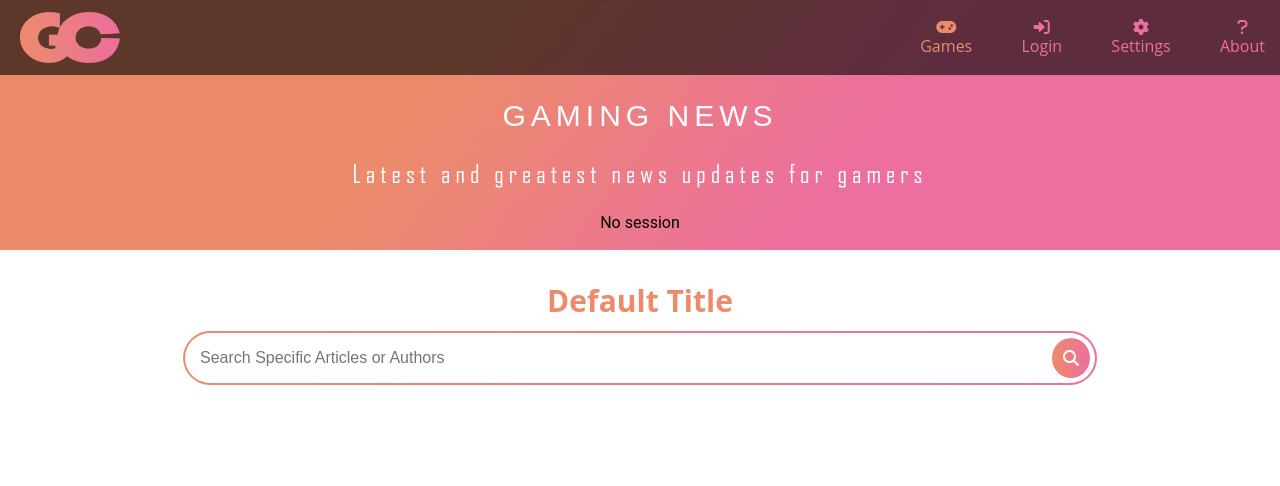
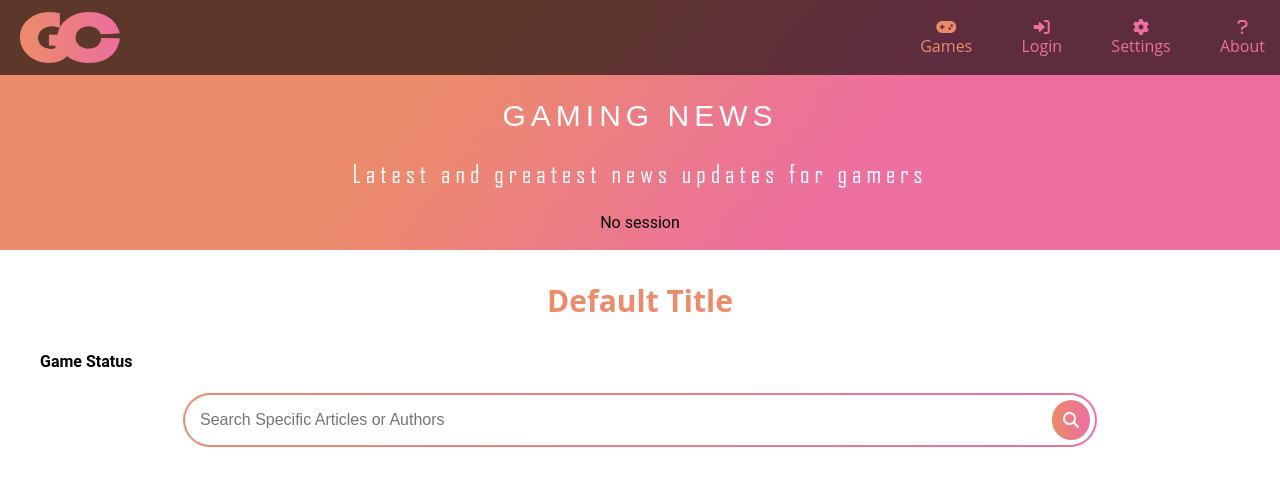
Before and after one commit to Pro-Developer-Luke/Gaming-News-Website, a PHP site: page /game.PHP in a window 1280 px wide. Shown: the top 486 px of the page. Run offline with PHP 8.4, Linux system fonts and the light colour scheme; some web fonts are replaced.

Commit message:
Server Status Section Added

```diff
--- a/game.PHP
+++ b/game.PHP
@@ -34,8 +34,11 @@ include("php/connect.php")
             let title = params.title; // Get the 'title' parameter
             let titleElement = document.getElementById('dynamic-title');
 
+			let statusElement = document.getElementById('game-status');
+
             if (title) {
-                titleElement.textContent = title; // Update the content of the <h3> tag
+                titleElement.textContent = title; // Update the content
+				statusElement.textContent = title + ' online server status is currently' + ' Unknown'; // Update the status of the game (in this case, 'Online')
             } else {
                 titleElement.textContent = 'Default Title'; // Default title if no parameter is provided
             }
@@ -79,14 +82,20 @@ include("php/connect.php")
    </div>
 </header>
 <div class="wrapper">
-	<h3 class="pageTitle" id="dynamic-title">Warzone</h3>
+	<h3 class="pageTitle" id="dynamic-title">Loading Title...</h3>
+
+	<div class="game-status-container">
+	<div class="game-status" id="game-status">
+		<h4>Game Status</h4>
+     </div>
+	 </div>
+
 	<div class="search-container">
 		<div class="search-box">
 				<input class="search-text" id="search-item" type="text" placeholder="Search Specific Articles or Authors" onkeyup="search()">
 				<a class="search-btn" href="#"><i class="fa-sharp fa-solid fa-magnifying-glass"></i></a>
 		</div>
 	</div>
-
 </div>
     </body>
 <footer>
```
